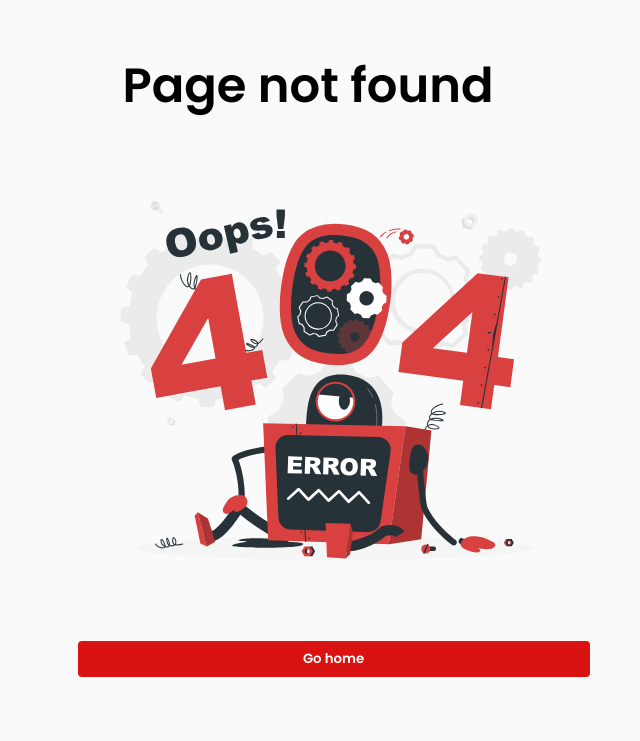
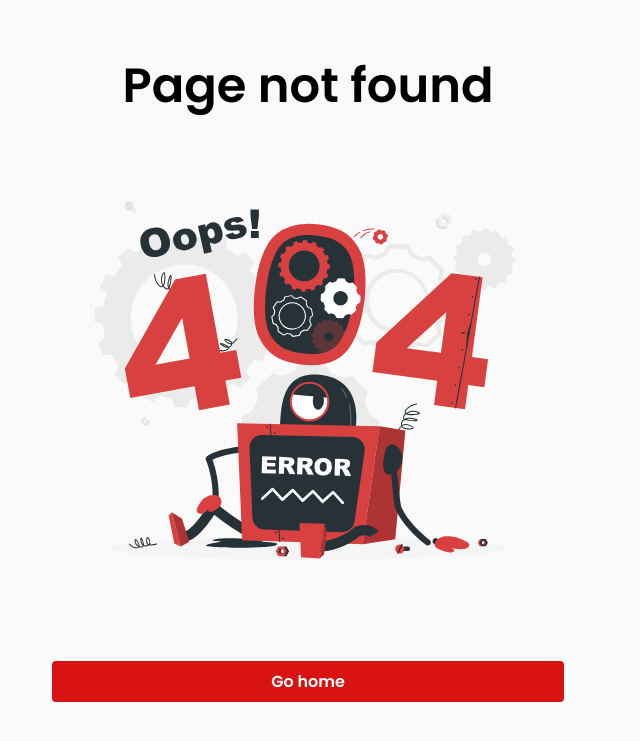
Before and after one commit to LoqmanOuagague/Curl-link-shortener, a PHP site: page /error.php in a window 1280 px wide. Shown: the top 741 px of the page, without its empty margins (332-972 px from the left). Run offline with PHP 8.4, Linux system fonts and the light colour scheme.

Commit message:
customizing 404 error page

```diff
--- a/css/main.css
+++ b/css/main.css
@@ -165,7 +165,7 @@ main button:hover {
   display: inline;
 }
 .contact-us-form button,
-.error button {
+.error a {
   width: 100%;
   padding: 5px;
   margin-top: 20px;
@@ -178,7 +178,7 @@ main button:hover {
   transition: all ease-in-out 0.25s;
 }
 .contact-us-form button:hover,
-.error button:hover {
+.error a:hover {
   background-color: #fff;
   color: #d91212;
   border: 3px solid;
@@ -201,10 +201,10 @@ footer span {
 }
 .error img {
   height: 512px;
-  margin-left: 52px;
 }
-.error button {
-  margin-top: 0px;
-  width: 512px;
-  margin-left: 8%;
+.error a {
+  display: block;
+  text-decoration: none;
+  width: 80%;
+  margin-left: 10%;
 }
--- a/error.php
+++ b/error.php
@@ -16,7 +16,7 @@
 <section class="error">
     <h1>Page not found</h1>
     <img src="css/img/error.svg" alt="">
-    <button>Go home</button>
+    <a href="./index.php">Go home</a>
 </section>
 </body>
 
```
